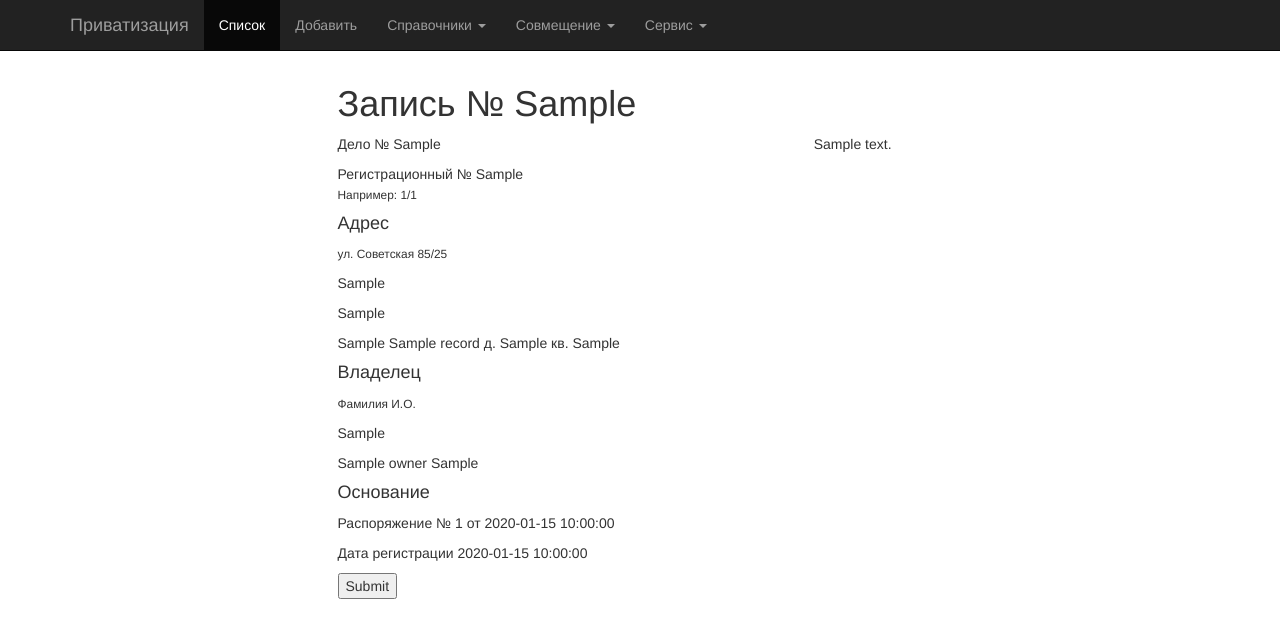
After one commit to garhivelg/privatisation-py, a Flask app: template src/templates/record.html in a window 1280 px wide. The commit adds this page. Shown: the top 638 px of the page. Run offline with Flask 2, Linux system fonts and the light colour scheme; the template is opened without the code that fills it: most values are stand-ins (such as "Sample title", 1, 10 or a date in 2020); some libraries are stand-ins or nearby versions.

Commit message:
New record

```diff
--- a/src/templates/index.html
+++ b/src/templates/index.html
@@ -15,7 +15,7 @@
     <tr>
       <td>{{ r.get_book() }}</td>
       <td>{{ r.get_reg() }}</td>
-      <td><a href="#">{{ r.get_addr() }}</a></td>
+      <td><a href="{{ url_for('edit_record', record_id=r.id) }}">{{ r.get_addr() }}</a></td>
       <td><a href="#">{{ r.get_owner() }}</a></td>
       {% if r.base_date %}
       <td>№{{ r.base_id }} от {{ r.base_date }}</td>
--- /dev/null
+++ b/src/templates/record.html
@@ -0,0 +1,36 @@
+{% extends "rpa.html" %}
+{% block content %}
+<h1>Запись № {{ record.get_reg() }}</h1>
+<div class="row">
+<div class="col-md-6">
+  <p>Дело № {{ record.get_book() }}</p>
+  <p>Регистрационный № {{ record.get_reg() }}<br>
+  <small>Например: 1/1</small>
+  </p>
+  <div>
+    <h4>Адрес</h4>
+    <p><small>ул. Советская 85/25</small></p>
+    <p>{{ record.get_addr() }}</p>
+    <p>{{ record.get_city() }}</p>
+    <p>{{ record.get_street() }} {{ record.addr_name }} д. {{ record.addr_build }} кв. {{ record.addr_flat }}</p>
+  </div>
+  <div>
+    <h4>Владелец</h4>
+    <p><small>Фамилия И.О.</small></p>
+    <p>{{ record.get_owner() }}</p>
+    <p>{{ record.owner }} {{ record.owner_init }}</p>
+  </div>
+  <div>
+    <h4>Основание</h4>
+    <p>Распоряжение № {{ record.base_id }} от {{ record.base_date }}</p>
+  </div>
+  <p>Дата регистрации {{ record.reg_date }}</p>
+  <p>
+    <input type="submit" \>
+  </p>
+</div>
+<div class="col-md-6">
+  {{ record.description }}
+</div>
+</div>
+{% endblock %}
--- a/src/templates/rpa.html
+++ b/src/templates/rpa.html
@@ -21,55 +21,30 @@
     </div>
     <div id="navbar" class="navbar-collapse collapse">
       <ul class="nav navbar-nav">
-        <li class="active"><a href="/">Список</a></li>
-    	  <li><a href="#">Картотека</a></li>
+        <li class="active"><a href="{{ url_for('list_records') }}">Список</a></li>
+        <li><a href="{{ url_for('add_record') }}">Добавить</a></li>
 	  	<li class="dropdown">
 	  	  <a href="#" class="dropdown-toggle" data-toggle="dropdown" role="button" aria-haspopup="true" aria-expanded="false">Справочники <span class="caret"></span></a>
 	  	  <ul class="dropdown-menu">
-	  	    <li>Copy PC to group</li>
-	  	    <li>Select/Create group</li>
+	  	    <li>Дела</li>
+	  	    <li>Населенные пункты</li>
+	  	    <li>Адреса</li>
 	  	  </ul>
 	  	</li>
 	  	<li class="dropdown">
 	  	  <a href="#" class="dropdown-toggle" data-toggle="dropdown" role="button" aria-haspopup="true" aria-expanded="false">Совмещение <span class="caret"></span></a>
 	  	  <ul class="dropdown-menu">
-	  	    <li class="dropdown-header">Dice Rollers</li>
-	  	    <li>Party dice roller</li>
-	  	    <li>Advanced dice roller</li>
-	  	    <li>Single dice roller</li>
-            <li role="separator" class="divider"></li>
-	  	    <li>Time Tracker/Countdown</li>
-            <li role="separator" class="divider"></li>
-	  	    <li>Name Generator</li>
-	  	    <li>Treasure Generator</li>
-	  	    <li>Weather Generator</li>
-	  	    <li>Randomizer</li>
-	  	    <li>Fractal World Generator</li>
-	  	    <li>Dungeon Map Generator</li>
-	  	    <li>Encounters/Monsters</li>
+	  	    <li>Импорт</li>
+	  	    <li>Экспорт</li>
 	  	  </ul>
 	  	</li>
 	  	<li class="dropdown">
 	  	  <a href="#" class="dropdown-toggle" data-toggle="dropdown" role="button" aria-haspopup="true" aria-expanded="false">Сервис <span class="caret"></span></a>
 	  	  <ul class="dropdown-menu">
-	  	    <li>Generate a complete character</li>
-	  	    <li>Generate a party</li>
-	  	    <li>Generate only selected options</li>
-            <li role="separator" class="divider"></li>
-	  	    <li>New Character</li>
-	  	    <li>Delete Character</li>
-	  	    <li>Experience history</li>
-	  	    <li>Party status window</li>
-            <li role="separator" class="divider"></li>
-	  	    <li>Export character</li>
-	  	    <li>Email exported character</li>
-	  	    <li>Export and Email current character</li>
-	  	    <li>Backup my characters</li>
-            <li role="separator" class="divider"></li>
-	  	    <li>Import character</li>
-	  	    <li>Import emailed characters</li>
-	  	    <li>Restore a character backup</li>
-	  	    <li>See export database</li>
+	  	    <li>Переиндексировать</li>
+	  	    <li>Переместить в дело</li>
+	  	    <li>Сохранить</li>
+	  	    <li>Найти пропущенные</li>
 	  	  </ul>
 	  	</li>
       </ul>
```
Also changed, not shown: src/models/__init__.py (+16 -7 lines), src/views.py (+41 -2 lines).
